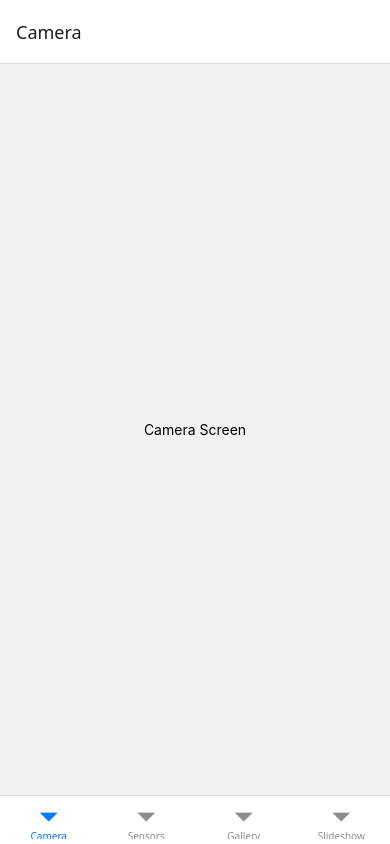
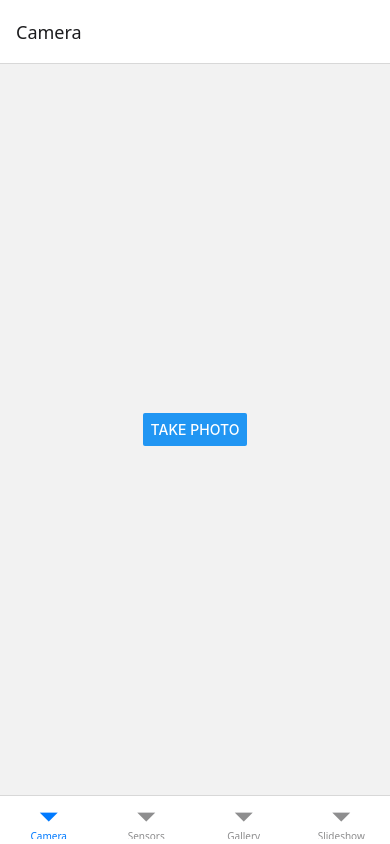
Before and after one commit to hadeelabbadi/JoVision-RN-tasks, a React Native app: screen /Camera in a window 390 px wide. Built offline with nearby package versions, Linux system fonts and the light colour scheme.

Commit message:
Camera - preview with save/discard option

```diff
--- a/Tasks/CameraScreen.js
+++ b/Tasks/CameraScreen.js
@@ -0,0 +1,66 @@
+import React, { useState } from 'react';
+import { View, Button, Image, StyleSheet, Alert } from 'react-native';
+import { launchCamera } from 'react-native-image-picker';
+
+export default function CameraScreen() {
+  const [photo, setPhoto] = useState(null);
+
+  const takePhoto = async () => {
+    const result = await launchCamera({
+      mediaType: 'photo',
+      saveToPhotos: true,
+    });
+
+    if (!result.didCancel && result.assets) {
+      setPhoto(result.assets[0].uri);
+    }
+  };
+
+  const confirmSave = () => {
+    Alert.alert(
+      "Save Photo",
+      "Do you want to save this photo?",
+      [
+        {
+          text: "Discard",
+          style: "destructive",
+          onPress: () => setPhoto(null),
+        },
+        {
+          text: "Save",
+          onPress: () => {
+            Alert.alert("Saved!", "Photo saved successfully");
+            setPhoto(null);
+          },
+        },
+      ]
+    );
+  };
+
+  return (
+    <View style={styles.container}>
+      {!photo ? (
+        <Button title="Take Photo" onPress={takePhoto} />
+      ) : (
+        <>
+          <Image source={{ uri: photo }} style={styles.image} />
+          <Button title="Save / Discard" onPress={confirmSave} />
+        </>
+      )}
+    </View>
+  );
+}
+
+const styles = StyleSheet.create({
+  container: {
+    flex: 1,
+    justifyContent: 'center',
+    alignItems: 'center',
+  },
+  image: {
+    width: 300,
+    height: 300,
+    marginBottom: 20,
+    borderRadius: 10,
+  },
+});
--- a/Tasks/ProjectNavigation.js
+++ b/Tasks/ProjectNavigation.js
@@ -2,6 +2,7 @@ import React from 'react';
 import { Text, View } from 'react-native';
 import { NavigationContainer } from '@react-navigation/native';
 import { createBottomTabNavigator } from '@react-navigation/bottom-tabs';
+import CameraScreen from './CameraScreen';
 
 const Tab = createBottomTabNavigator();
 
@@ -15,9 +16,7 @@ export default function ProjectNavigation() {
   return (
     <NavigationContainer>
       <Tab.Navigator>
-        <Tab.Screen name="Camera">
-          {() => <Screen title="Camera Screen" />}
-        </Tab.Screen>
+        <Tab.Screen name="Camera" component={CameraScreen} />
 
         <Tab.Screen name="Sensors">
           {() => <Screen title="Sensors Screen" />}
--- a/Tasks/Screen1.js
+++ b/Tasks/Screen1.js
@@ -8,7 +8,6 @@ import {
   Alert,
 } from 'react-native';
 import { useState, useEffect } from 'react';
-import AsyncStorage from '@react-native-async-storage/async-storage';
 
 export default function Screen1({ navigation }) {
   const [users, setUsers] = useState([]);
--- a/package.json
+++ b/package.json
@@ -10,7 +10,6 @@
     "test": "jest"
   },
   "dependencies": {
-    "@react-native-async-storage/async-storage": "^3.0.2",
     "@react-native/new-app-screen": "0.85.2",
     "@react-navigation/bottom-tabs": "^7.15.11",
     "@react-navigation/native": "^7.2.2",
@@ -18,8 +17,10 @@
     "react": "19.2.3",
     "react-native": "0.85.2",
     "react-native-gesture-handler": "^2.31.1",
+    "react-native-image-picker": "^8.2.1",
     "react-native-safe-area-context": "^5.7.0",
-    "react-native-screens": "^4.24.0"
+    "react-native-screens": "^4.24.0",
+    "react-native-worklets-core": "^1.6.3"
   },
   "devDependencies": {
     "@babel/core": "^7.25.2",
```
Also changed, not shown: 2 other files (tests, documents, lock files or other folders).
